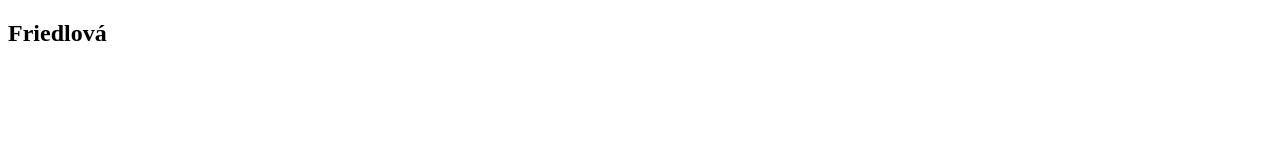
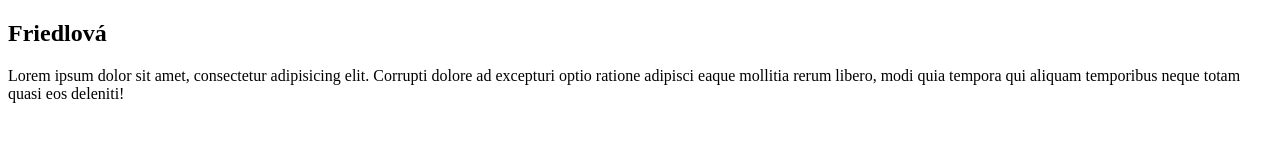
Before and after one commit to FriedlovaLucie/G200, a plain HTML site: page G200/index.html in a window 1280 px wide. Drawn offline with Linux system fonts and the light colour scheme.

Commit message:
první nadpis

```diff
--- a/G200/index.html
+++ b/G200/index.html
@@ -5,7 +5,8 @@
 </head>
 <body>
     <h2>Friedlová</h2>
-
+    <p>Lorem ipsum dolor sit amet, consectetur adipisicing elit. Corrupti dolore ad excepturi optio ratione adipisci
+        eaque mollitia rerum libero, modi quia tempora qui aliquam temporibus neque totam quasi eos deleniti!</p>
 
 </body>
 </html>
```
